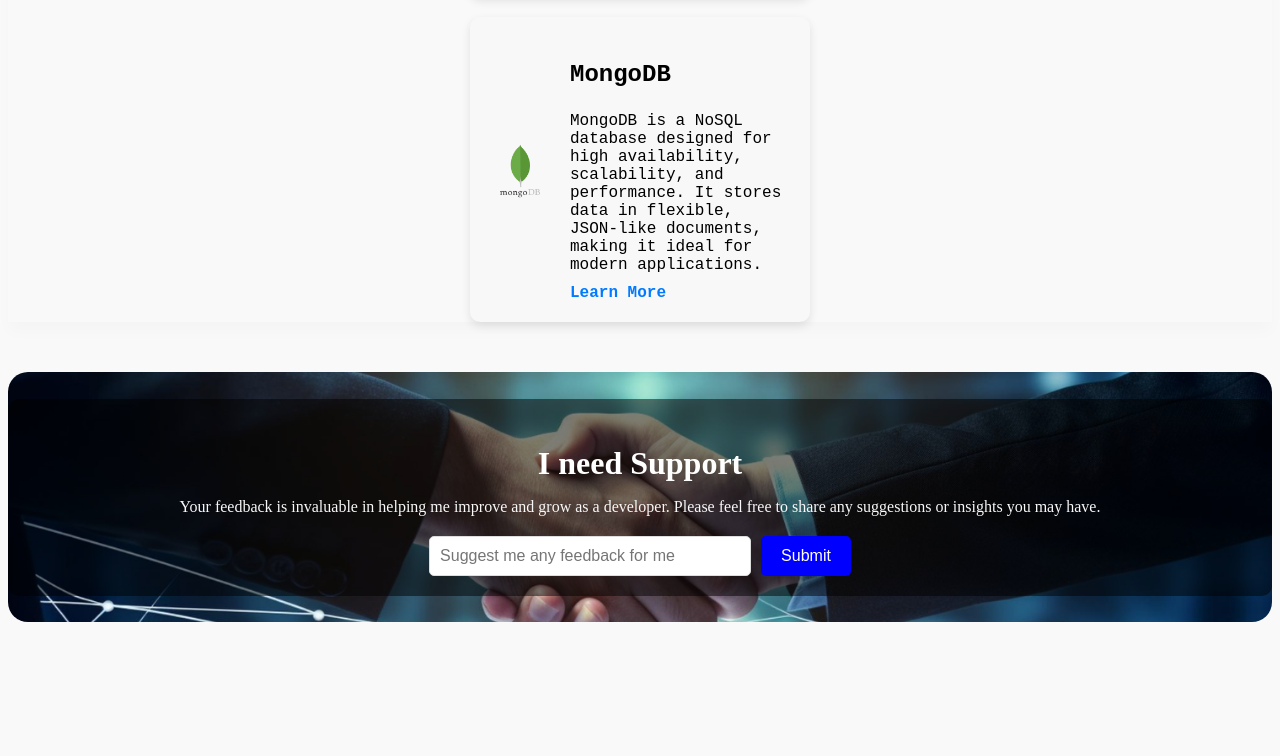
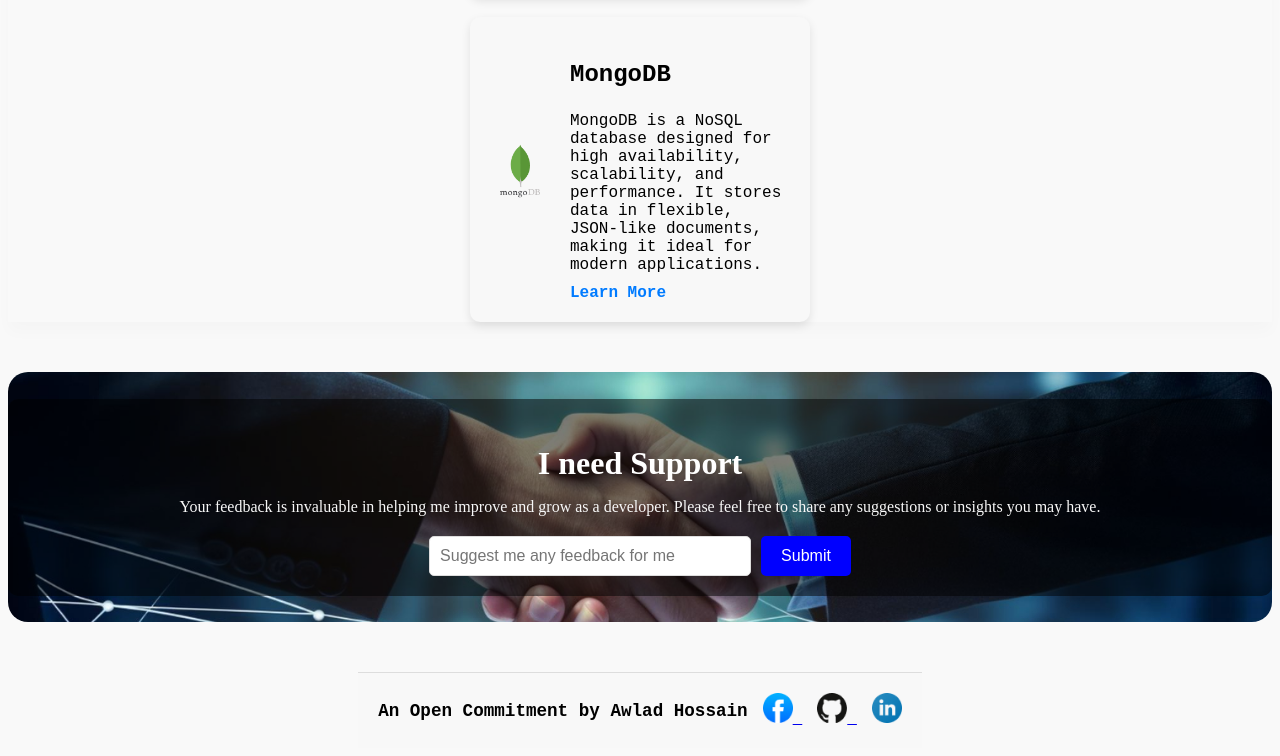
Before and after one commit to al-mamun-bup/first-assignment, a plain HTML site: page index.html in a window 1280 px wide. Shown: the part 3959-4715 px from the top of the page. Before the commit the page ends 4639 px from the top, so only its background shows below. Drawn offline with Linux system fonts and the light colour scheme; a web font is replaced by a local one.

Commit message:
footer added

```diff
--- a/index.html
+++ b/index.html
@@ -166,9 +166,21 @@
 
 
     </main>
-    <footer>
+    <footer class="footer">
+        <p>An Open Commitment by Awlad Hossain</p>
+        <div class="social-icons">
+            <a href="https://www.facebook.com" target="_blank">
+                <img src="assets/facebook.png" alt="Facebook" />
+            </a>
+            <a href="https://github.com" target="_blank">
+                <img src="assets/github.png" alt="GitHub" />
+            </a>
+            <a href="https://linkedin.com" target="_blank">
+                <img src="assets/linkedin-icon 1.png" alt="LinkedIn" />
+            </a>
+        </div>
+    </footer>
 
-    </footer>
 </body>
 
 </html>
--- a/styles/style.css
+++ b/styles/style.css
@@ -368,3 +368,34 @@ body {
 .support-form button:hover {
     background-color: #0056b3;
 }
+
+/* Footer Section */
+.footer {
+    display: flex;
+    justify-content: space-between;
+    align-items: center;
+    padding: 20px;
+    background-color: #f8f8f8;
+    border-top: 1px solid #ddd;
+    font-family: 'Azeret Mono', monospace;
+}
+
+.footer p {
+    margin: 0;
+    font-size: 1.1em;
+    font-weight: bold;
+}
+
+.social-icons a {
+    margin-left: 15px;
+}
+
+.social-icons img {
+    width: 30px;
+    height: 30px;
+    transition: transform 0.3s;
+}
+
+.social-icons img:hover {
+    transform: scale(1.1);
+}
```
